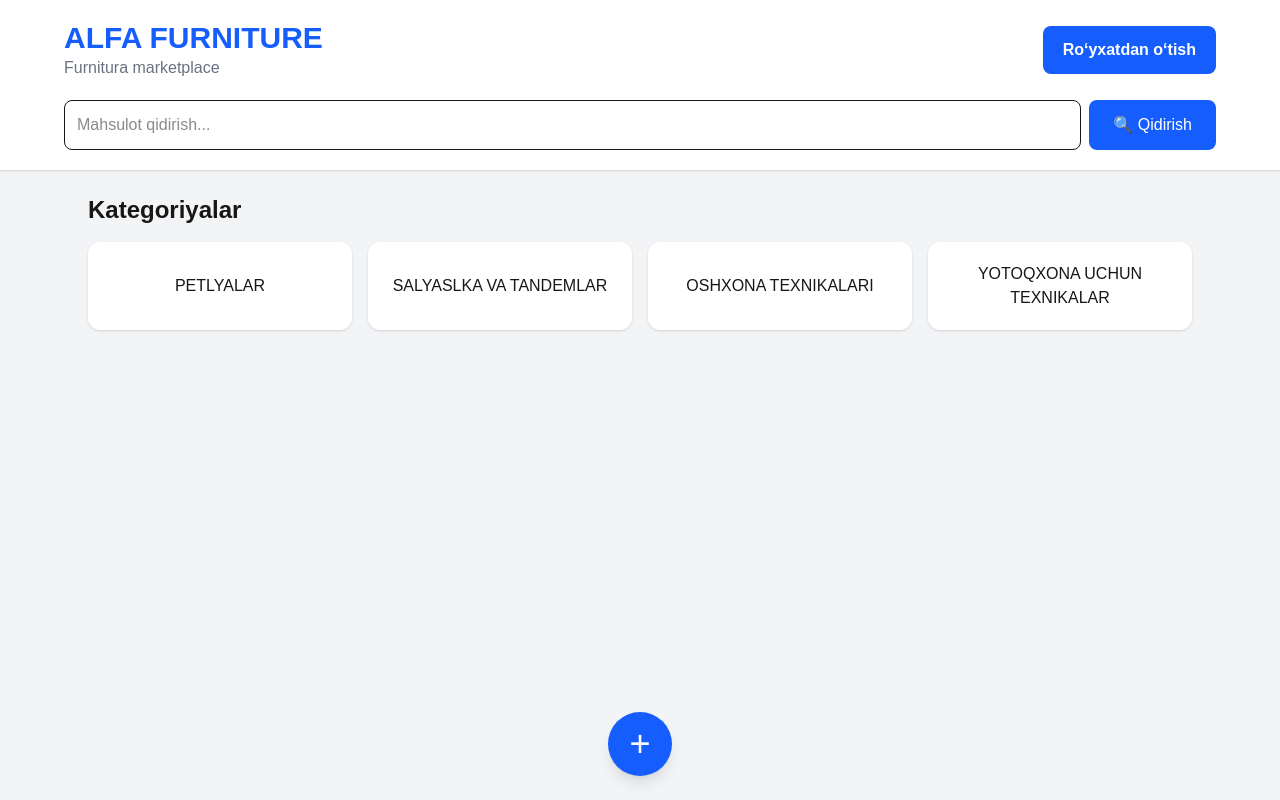
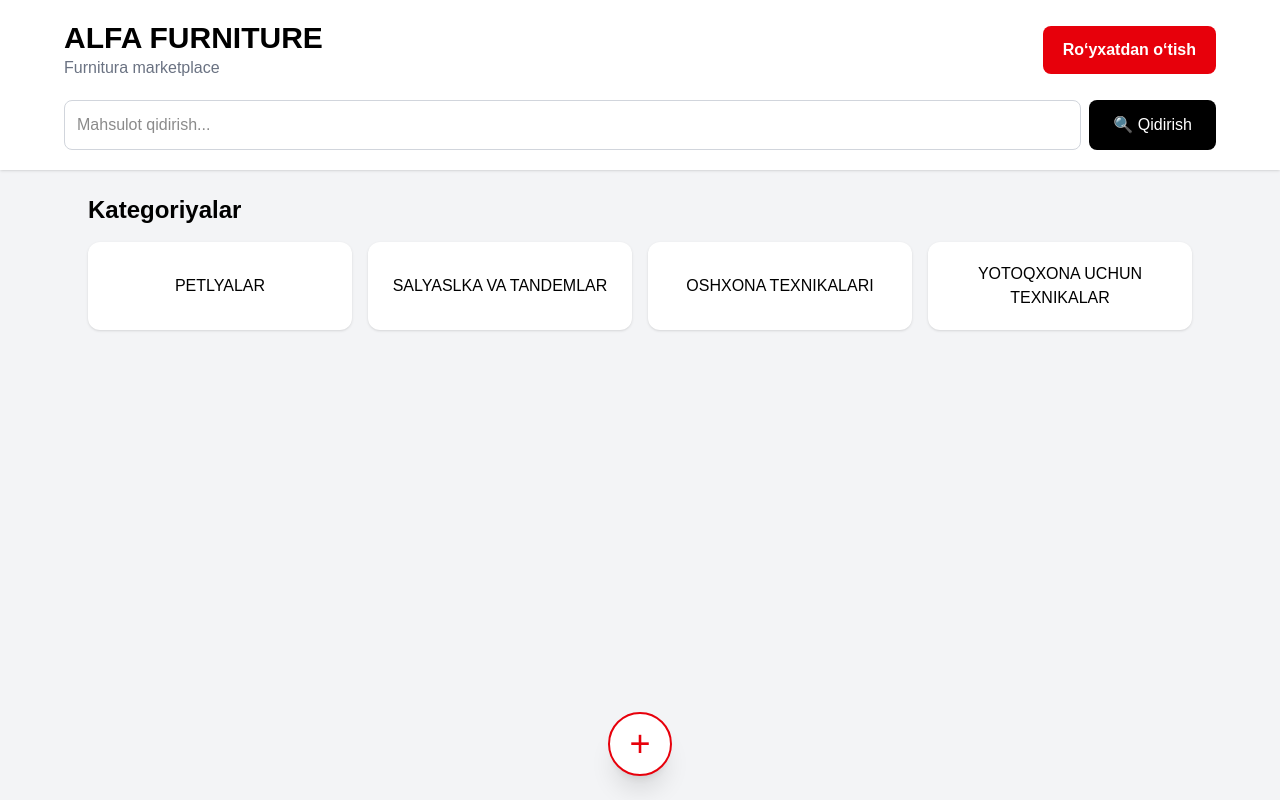
Before and after one commit to amuhitdinov009-spec/alfa-furniture, a Next.js app: page / in a window 1280 px wide. Built offline with nearby package versions, Linux system fonts and the light colour scheme.

Commit message:
Change marketplace design

```diff
--- a/app/page.tsx
+++ b/app/page.tsx
@@ -23,7 +23,7 @@ export default function Home() {
           <div className="flex items-center justify-between gap-4">
 
             <div>
-              <h1 className="text-3xl font-bold text-blue-600">
+              <h1 className="text-3xl font-bold text-black">
                 ALFA FURNITURE
               </h1>
 
@@ -35,14 +35,14 @@ export default function Home() {
             {registered ? (
               <Link
                 href="/profile"
-                className="bg-blue-600 text-white px-5 py-3 rounded-lg font-bold"
+                className="bg-red-600 text-white px-5 py-3 rounded-lg font-bold"
               >
                 Profil
               </Link>
             ) : (
               <Link
                 href="/register"
-                className="bg-blue-600 text-white px-5 py-3 rounded-lg font-bold"
+                className="bg-red-600 text-white px-5 py-3 rounded-lg font-bold"
               >
                 Ro‘yxatdan o‘tish
               </Link>
@@ -55,10 +55,10 @@ export default function Home() {
             <input
               type="text"
               placeholder="Mahsulot qidirish..."
-              className="flex-1 border p-3 rounded-lg"
+              className="flex-1 border border-gray-300 p-3 rounded-lg"
             />
 
-            <button className="bg-blue-600 text-white px-6 rounded-lg">
+            <button className="bg-black text-white px-6 rounded-lg">
               🔍 Qidirish
             </button>
 
@@ -69,25 +69,25 @@ export default function Home() {
 
       <section className="max-w-6xl mx-auto p-6">
 
-        <h2 className="text-2xl font-bold mb-4">
+        <h2 className="text-2xl font-bold mb-4 text-black">
           Kategoriyalar
         </h2>
 
         <div className="grid grid-cols-2 md:grid-cols-4 gap-4">
 
-          <button className="bg-white p-5 rounded-xl shadow">
+          <button className="bg-white p-5 rounded-xl shadow text-black">
             PETLYALAR
           </button>
 
-          <button className="bg-white p-5 rounded-xl shadow">
+          <button className="bg-white p-5 rounded-xl shadow text-black">
             SALYASLKA VA TANDEMLAR
           </button>
 
-          <button className="bg-white p-5 rounded-xl shadow">
+          <button className="bg-white p-5 rounded-xl shadow text-black">
             OSHXONA TEXNIKALARI
           </button>
 
-          <button className="bg-white p-5 rounded-xl shadow">
+          <button className="bg-white p-5 rounded-xl shadow text-black">
             YOTOQXONA UCHUN TEXNIKALAR
           </button>
 
@@ -96,11 +96,13 @@ export default function Home() {
       </section>
 
       <div className="fixed bottom-6 left-1/2 -translate-x-1/2">
+
         <button
-    className="w-16 h-16 bg-blue-600 text-white text-4xl rounded-full shadow-lg"
+          className="w-16 h-16 bg-white text-red-600 text-4xl rounded-full shadow-xl border-2 border-red-600"
         >
           +
         </button>
+
       </div>
 
     </main>
```
Lines whose indentation alone changed are shown as unchanged.
